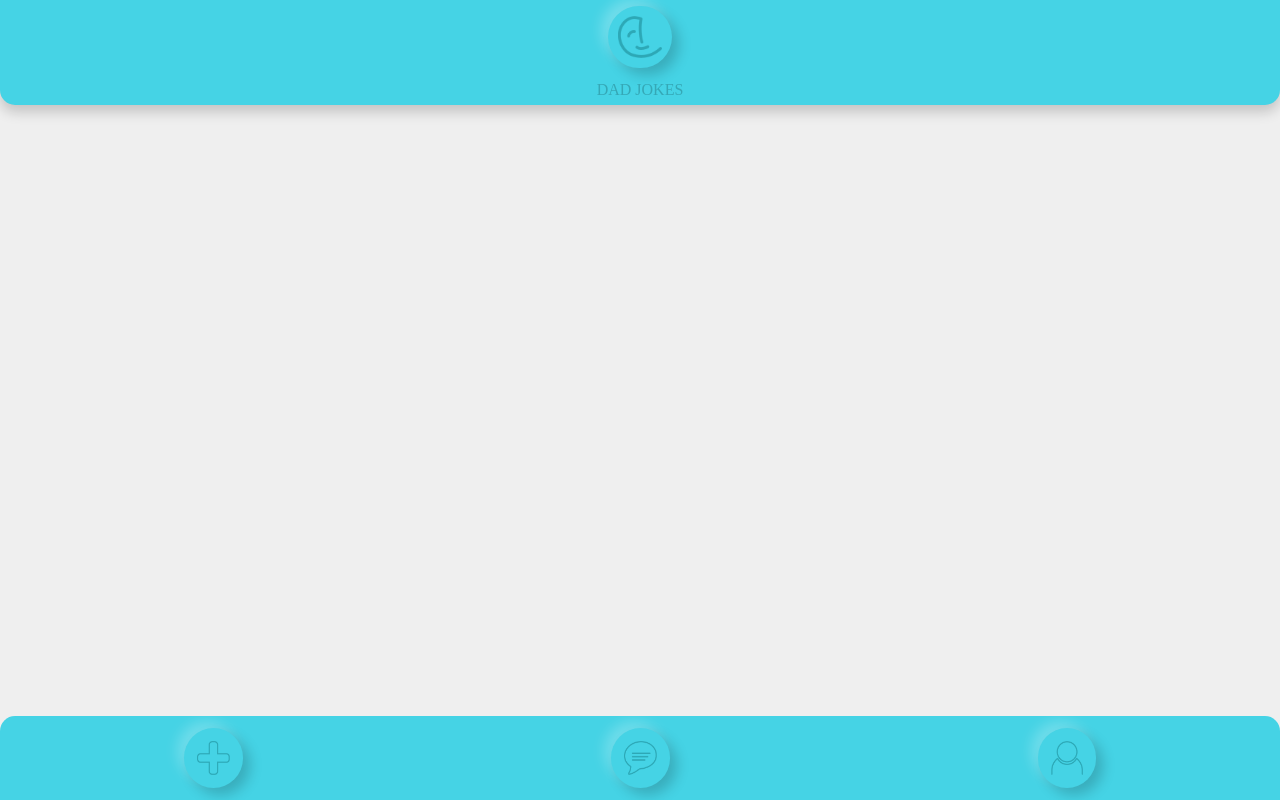
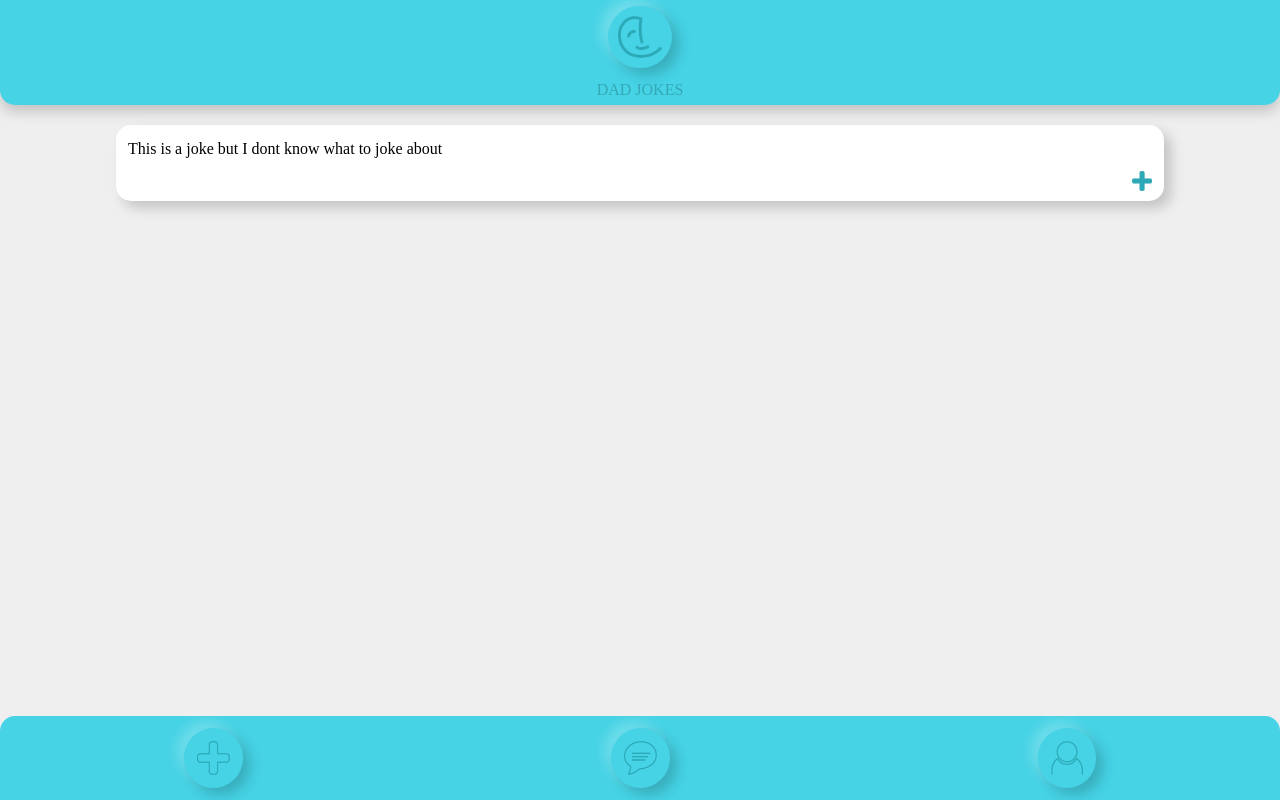
Before and after one commit to Ruffmantom/DadLife, a React (Create React App) app: page /jokes in a window 1280 px wide. Built offline with nearby package versions, Linux system fonts and the light colour scheme.

Commit message:
added the components to test them out

```diff
--- a/src/Components/JokeCard/index.js
+++ b/src/Components/JokeCard/index.js
@@ -1,10 +1,11 @@
 import React from 'react';
 import "./style.css";
 // image import
-import add from "../../assets/images/newicons/plus-filled.png"
+import add from "../../assets/images/newicons/plus-filled.png";
+var joke = "This is a joke but I dont know what to joke about"
 export default function JokeCard(props) {
     return (
-        <div>
+        <div >
             <div className="joke-container">
                 <p className="joke">{joke}</p>
                 <img id="joke-add" data-jokenum={1} src={add} alt="plus" />
--- a/src/Pages/Community/index.js
+++ b/src/Pages/Community/index.js
@@ -1,17 +1,22 @@
 import React from 'react';
 import Header from "../../Components/Header";
 import Footer from "../../Components/Footer";
+// import components
+import CommunityCard from "../../Components/CommunityCard";
+import "./style.css";
+
+
 // ajax call to get posts from the users
 // order posts from newest to oldest
 // get the like button to work
 export default function Community() {
     var communityTitle = "Community";
     return (
-        <div>
+        <div className="community-body">
             <Header
             pageTitle = {communityTitle.toUpperCase()}
             />
-
+            <CommunityCard/>
             {/* content here */}
             <Footer/>
         </div>
--- a/src/Pages/Community/style.css
+++ b/src/Pages/Community/style.css
@@ -0,0 +1,3 @@
+.community-body{
+    padding: 90px 0;
+}
--- a/src/Pages/Jokes/index.js
+++ b/src/Pages/Jokes/index.js
@@ -1,18 +1,21 @@
 import React from 'react';
 import Header from "../../Components/Header";
 import Footer from "../../Components/Footer";
+// import components
+import JokeCard from "../../Components/JokeCard";
+import "./style.css";
 // will need ajax call to get jokes
 // ajax call to save saved joke to database
 // get save button to work
 export default function Jokes() {
     var jokesTitle = "Dad Jokes"
     return (
-        <div>
+        <div className="joke-body">
             <Header
             pageTitle = {jokesTitle.toUpperCase()}
             />
-
             {/* content here */}
+            <JokeCard/>
             <Footer/>
         </div>
     )
--- a/src/Pages/Jokes/style.css
+++ b/src/Pages/Jokes/style.css
@@ -0,0 +1,3 @@
+.joke-body{
+padding: 90px 0;
+}
```
